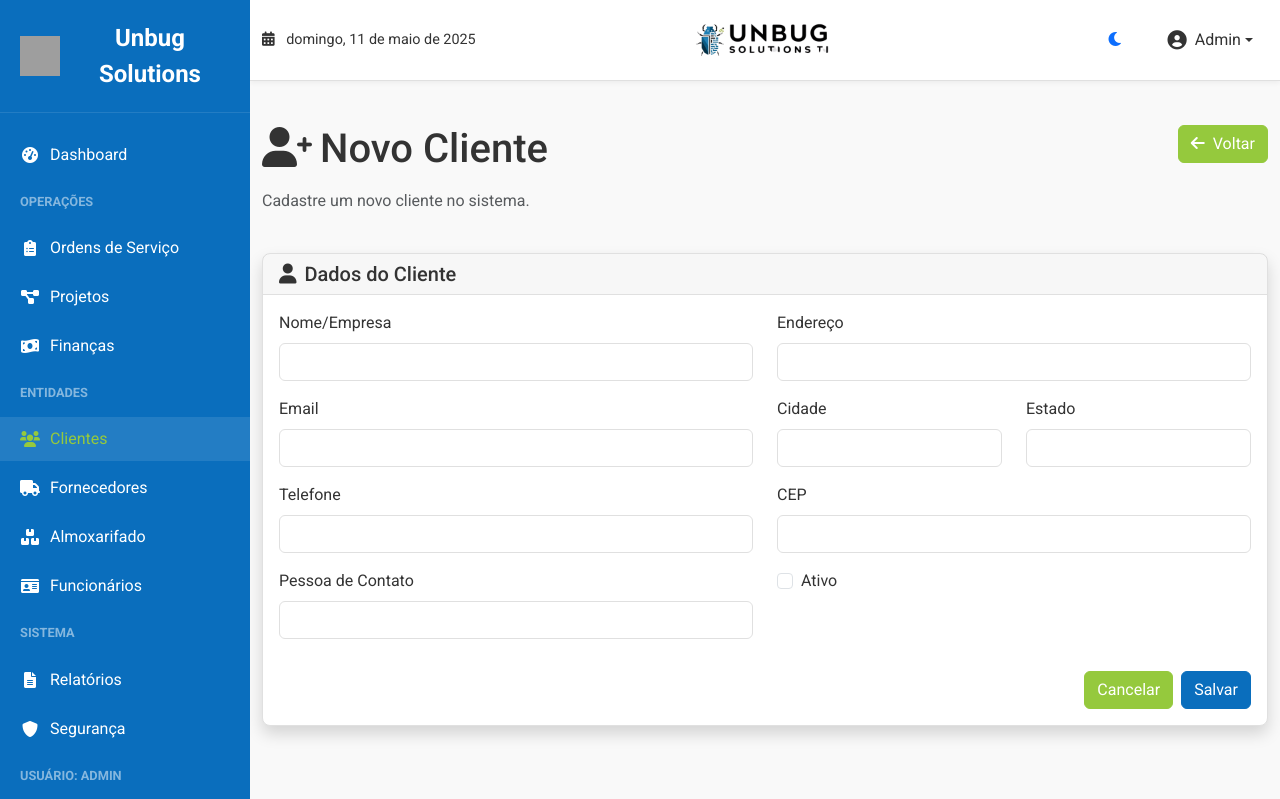
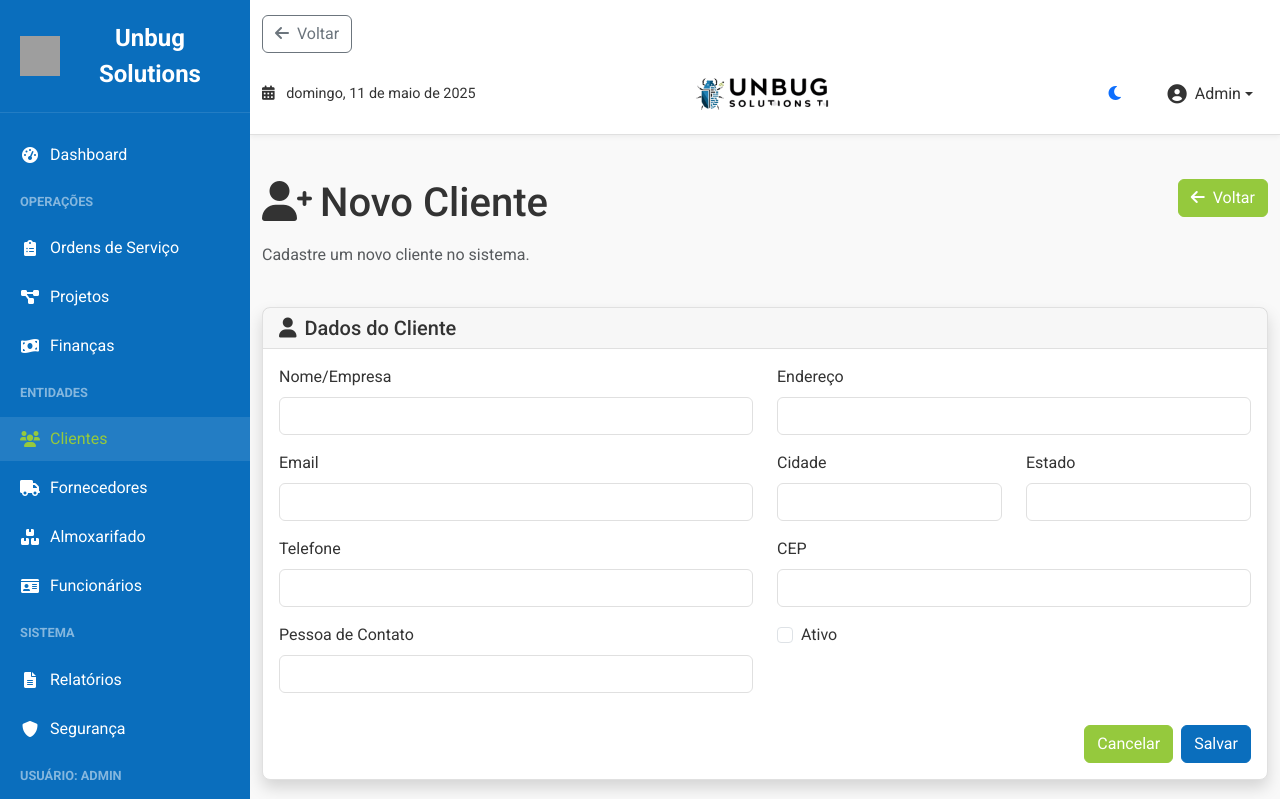
Before and after one commit to sarziel/UnbugAPP, a Flask app: page /clients/create in a window 1280 px wide. Shown: the top 799 px of the page. Run offline with Flask 3, Linux system fonts and the light colour scheme; a user stored in the database is signed in; data comes from the database, SQL or seed files in the repository; some libraries are stand-ins or nearby versions; grey boxes are pictures that could not be loaded.

Commit message:
Assistant checkpoint: Add back button to all pages
Assistant generated file changes:
- templates/base.html: Add back button to all pages

---

User prompt:

todas as paginas devem ter link para voltar a pagina anterioe

Replit-Commit-Author: Assistant
Replit-Commit-Session-Id: 35690b97-df85-45d4-a3ae-dc1c2eb70f14

```diff
--- a/templates/base.html
+++ b/templates/base.html
@@ -138,6 +138,13 @@
         <!-- App Header -->
         <header class="app-header">
             <div class="container-fluid">
+    <div class="row mb-3">
+        <div class="col">
+            <button onclick="history.back()" class="btn btn-outline-secondary">
+                <i class="fas fa-arrow-left me-2"></i>Voltar
+            </button>
+        </div>
+    </div>
                 <div class="row align-items-center">
                     <div class="col-md-4 d-none d-md-block">
                         <div class="header-date">
```
